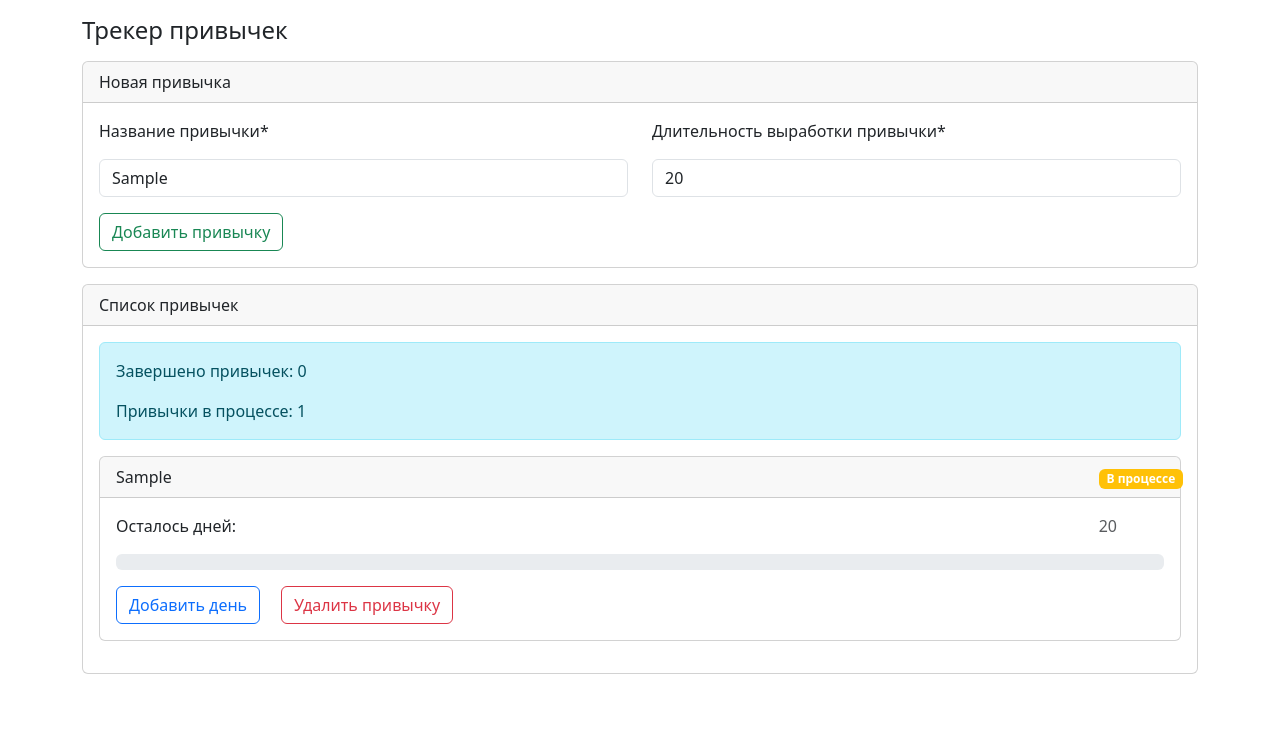
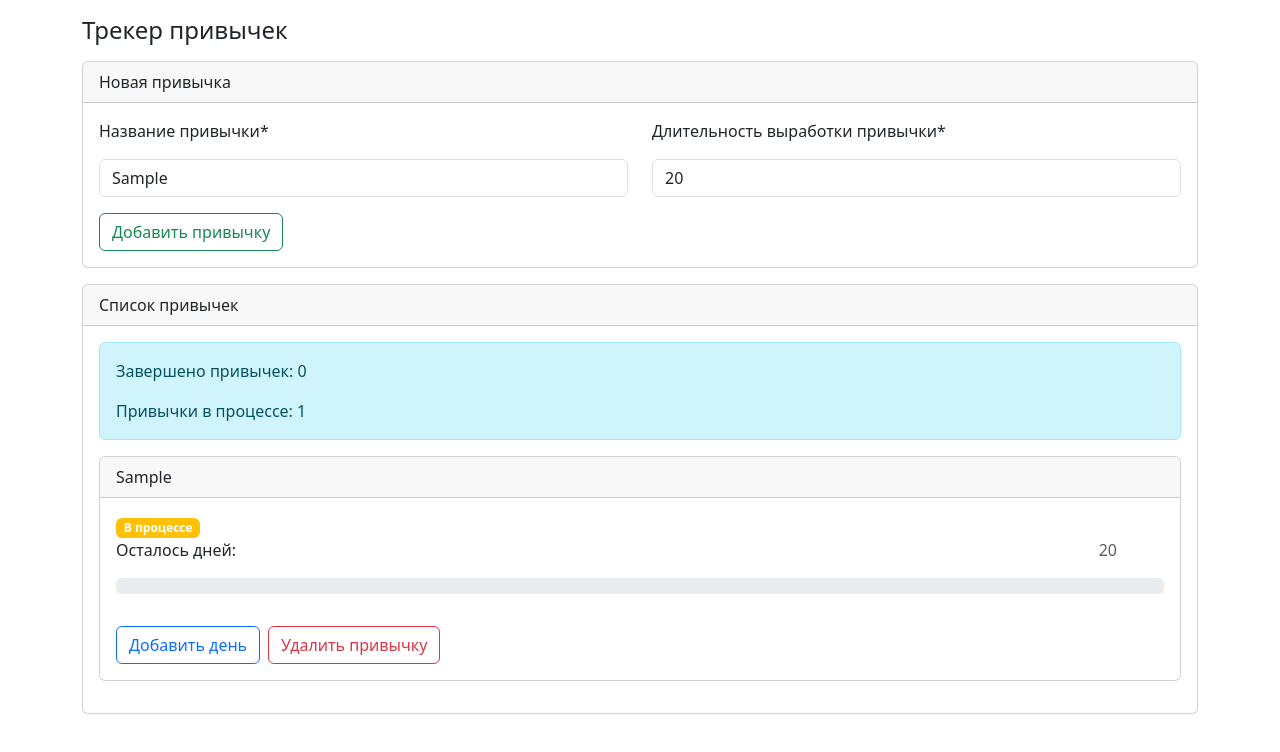
Before and after one commit to kirillrezanov/habits-tracker-vue3, a Vue app: page / in a window 1280 px wide. Both pictures are taken after typing "Sample" into the empty fields and a click on the button "Добавить привычку". Shown: the top 752 px of the page. Built offline with nearby package versions, Linux system fonts and the light colour scheme.

Commit message:
Фиксы вёрстки
Карточки вынесены в отдельный компонент Card

```diff
--- a/src/App.vue
+++ b/src/App.vue
@@ -5,6 +5,7 @@
   import ProgressBar from './components/ui/ProgressBar.vue';
   import Badge from './components/ui/Badge.vue';
   import Alert from './components/ui/Alert.vue';
+  import Card from './components/widgets/Card.vue';
 
   const state = useHabitsStore();
 </script>
@@ -13,47 +14,35 @@
   <main>
     <div class="container">
       <h4 class="card-title mb-3 mt-3">Трекер привычек</h4>
-      <div class="card mb-3">
-        <div class="card-header">Новая привычка</div>
-        <div class="card-body">
+      <Card title="Новая привычка">
         <HabitForm @add="state.addHabit" />
-        </div>
-      </div>
-      <div class="card">
-        <div class="card-header">Список привычек</div>
-        <div class="card-body">
+      </Card>
+      <Card :classes="['mt-3', 'mb-3']" title="Список привычек">
         <Alert class="alert alert-info">
           <div class="mb-3">Завершено привычек: {{ state.habitsStats.completed }} </div>
           <div>Привычки в процессе: {{ state.habitsStats.uncompleted }}</div>
         </Alert>
-          <div class="card mb-3" v-for="habit in state.habits" :key="habit.id">
-            <div class="card-header">
-              <div class="row">
-                <span class="col-md-11">{{ habit.title }}</span>
+        <Card :classes="['mb-3']" :title="habit.title" v-for="habit in state.habits" :key="habit.id">
           <div class="col-md-1">
-                  <Badge :type="'warning'" v-if="!habit.completed">В процессе</Badge>
-                  <Badge :type="'success'" v-if="habit.completed">Завершена</Badge>
+            <Badge type="warning" v-if="!habit.completed">В процессе</Badge>
+            <Badge type="success" v-if="habit.completed">Завершена</Badge>
           </div>
-              </div>
-            </div>
-            <div class="card-body">
           <div class="habit_progress">
             <div class="row">
               <span class="col-md-11">Осталось дней:</span>
               <span class="col-md-1 right-text text-muted">{{ habit.duration - habit.estimated }}</span>
             </div>
             <ProgressBar :placeholder="habit.estimated" :min="habit.estimated" :max="habit.duration" />
+            <div class="d-flex gap-2 mt-3">
               <Button :classes="['btn', 'btn-outline-primary mt-3']" @click="state.addDay(habit)"
-                  v-if="habit.estimated < habit.duration">Добавить день</Button> &nbsp;
+                v-if="habit.estimated < habit.duration">Добавить день</Button>
               <Button :classes="['btn', 'btn-outline-danger mt-3']" @click="state.rmDay(habit)"
-                  v-if="habit.estimated > 0">Вычесть день</Button> &nbsp;
-                <Button :classes="['btn', 'btn-outline-danger mt-3']" @click="state.rmHabit(habit)">Удалить
-                  привычку</Button>
+                v-if="habit.estimated > 0">Вычесть день</Button>
+              <Button :classes="['btn', 'btn-outline-danger mt-3']" @click="state.rmHabit(habit)">Удалить привычку</Button>
             </div>
           </div>
-          </div>
-        </div>
-      </div>
+        </Card>
+      </Card>
     </div>
   </main>
 </template>
--- a/src/components/ui/ProgressBar.vue
+++ b/src/components/ui/ProgressBar.vue
@@ -1,7 +1,7 @@
 <script setup lang="ts">
 
     interface Props {
-        placeholder ? : string,
+        placeholder ? : string | number,
         min : number,
         max : number
     }
--- /dev/null
+++ b/src/components/widgets/Card.vue
@@ -0,0 +1,19 @@
+<script setup lang="ts">
+    interface Props {
+        title : string,
+        classes : string[]
+    }
+
+    const props = defineProps<Props>();
+</script>
+
+<template>
+    <div :class="['card', classes]">
+        <div class="card-header">
+            {{ title }}
+        </div>
+        <div class="card-body">
+            <slot></slot>
+        </div>
+    </div>
+</template>
--- a/src/components/widgets/HabitForm.vue
+++ b/src/components/widgets/HabitForm.vue
@@ -1,6 +1,6 @@
 <script setup lang="ts">
     import { reactive } from 'vue';
-import Button from '../ui/Button.vue';
+    import Button from '../ui/Button.vue';
     import Input from '../ui/Input.vue';
 
     interface HabitForm {
```
Lines whose indentation alone changed are shown as unchanged.
